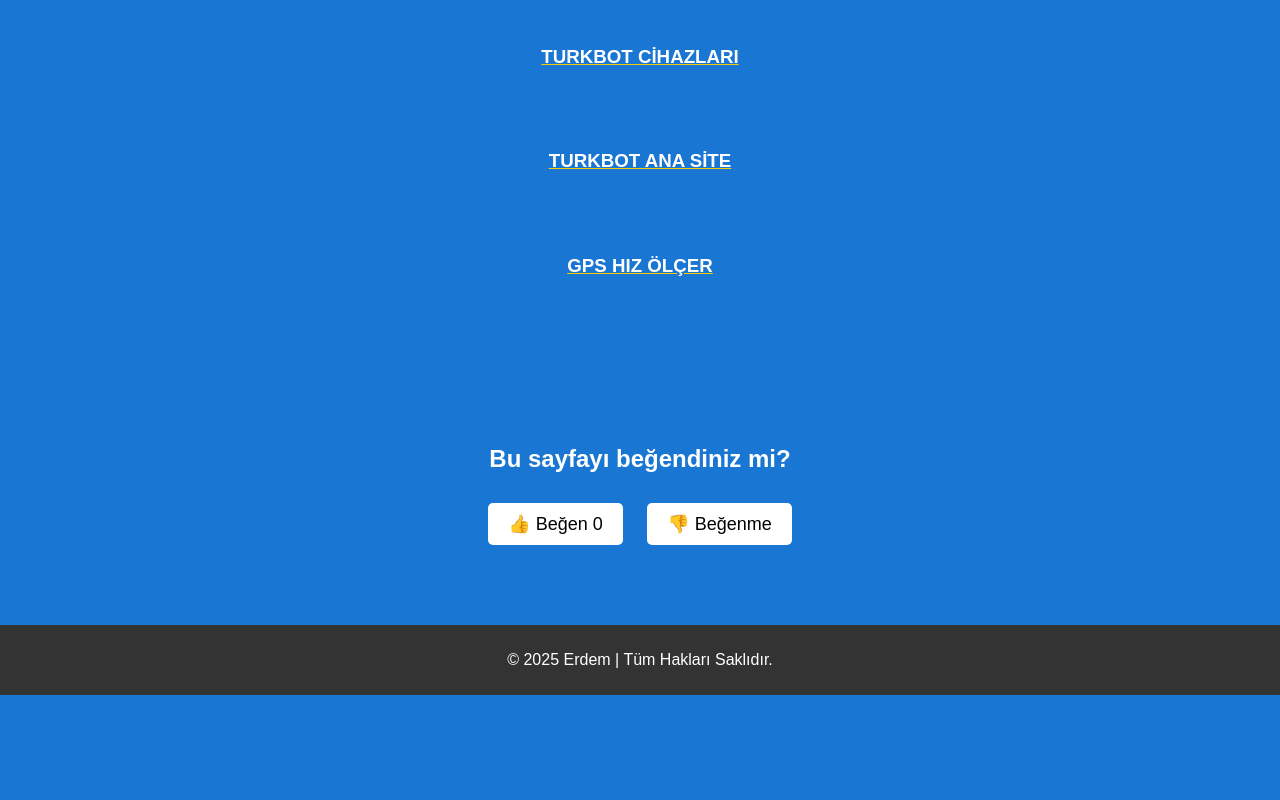
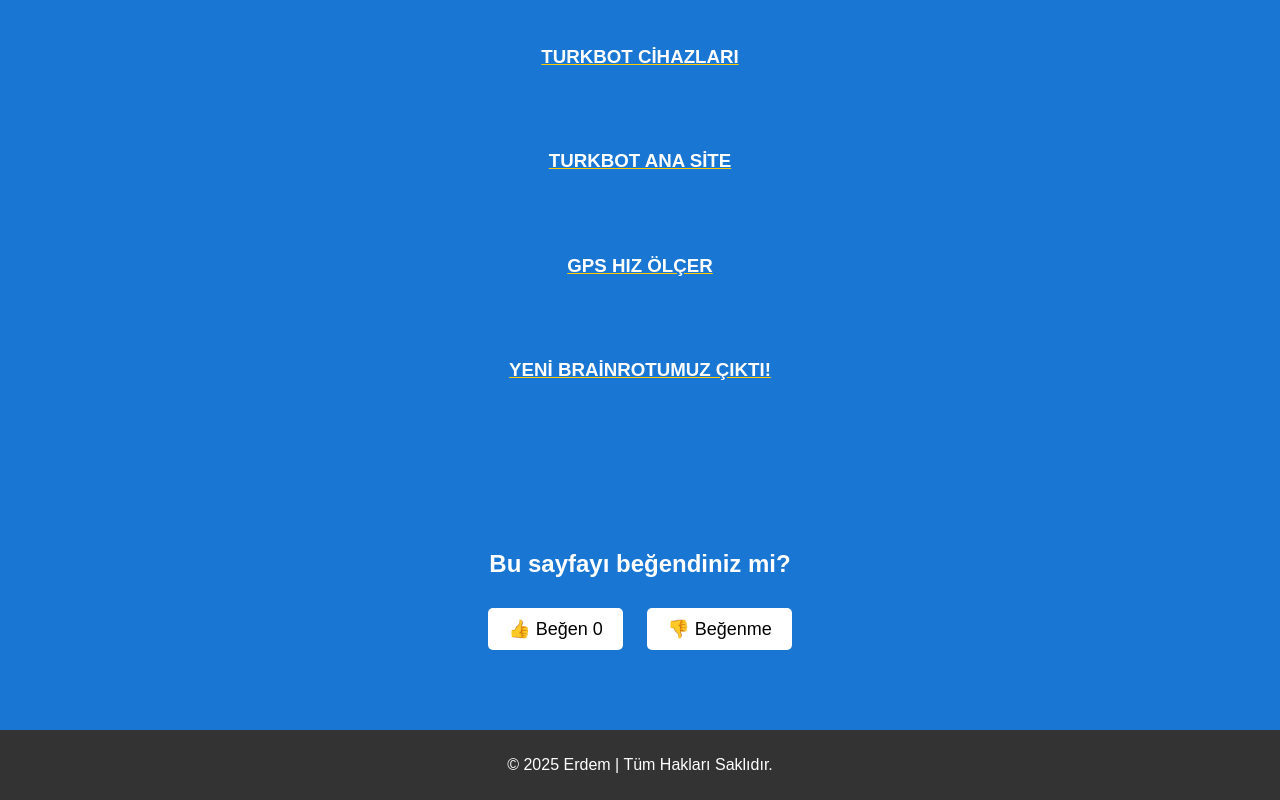
Before and after one commit to ERDEM-COULD/WEB-SITEM, a website: page index.html in a window 1280 px wide. Shown: the part 2301-3101 px from the top of the page. Before the commit the page ends 2996 px from the top, so only its background shows below. Drawn offline with Linux system fonts and the light colour scheme.

Commit message:
Update index.html

```diff
--- a/index.html
+++ b/index.html
@@ -87,6 +87,9 @@
         <div class="project">
             <h3><a href="https://erdem-could.github.io/GPS-HIZ-OLCER/" target="_blank">GPS HIZ ÖLÇER</a></h3>
         </div>
+         <div class="project">
+            <h3><a href="https://erdem-could.github.io/BRAINROT/" target="_blank">YENİ BRAİNROTUMUZ ÇIKTI!</a></h3>
+        </div>
     </section>
     <section id="vote-section">
         <h2>Bu sayfayı beğendiniz mi?</h2>
```
